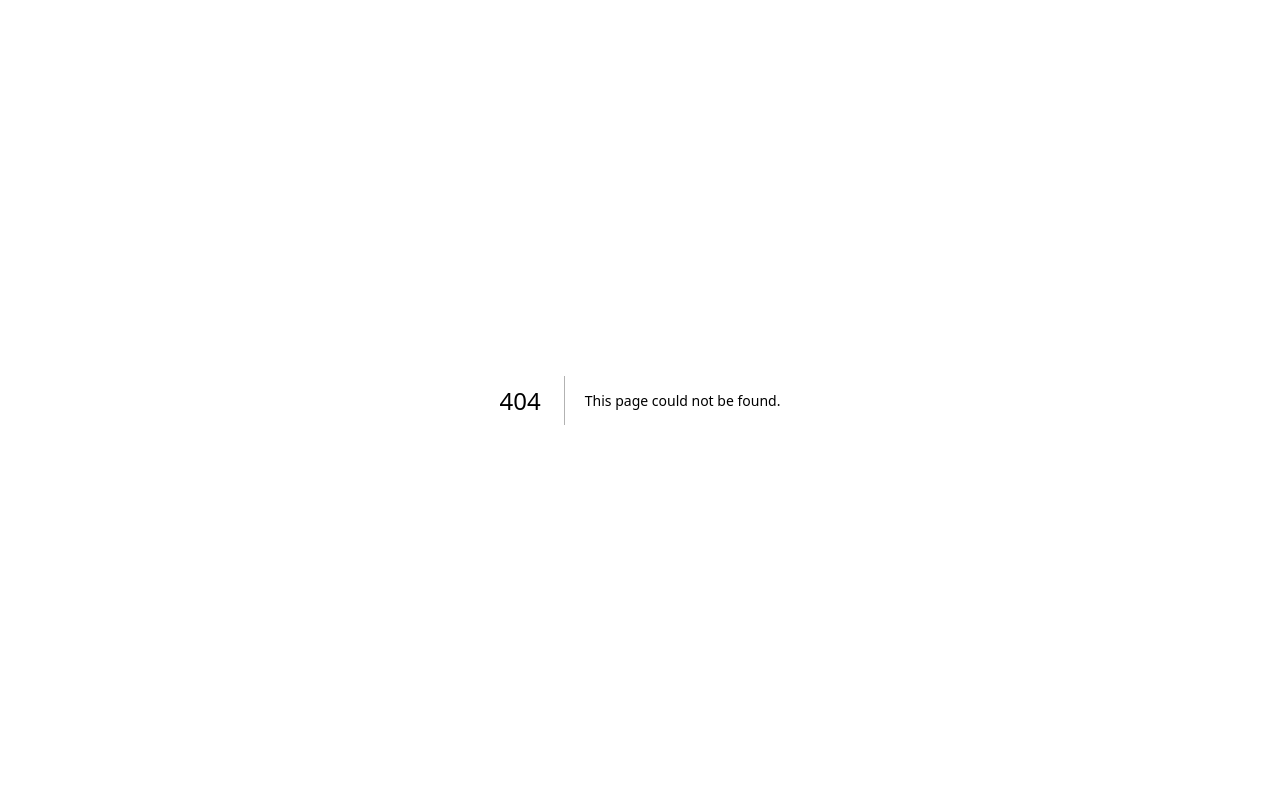
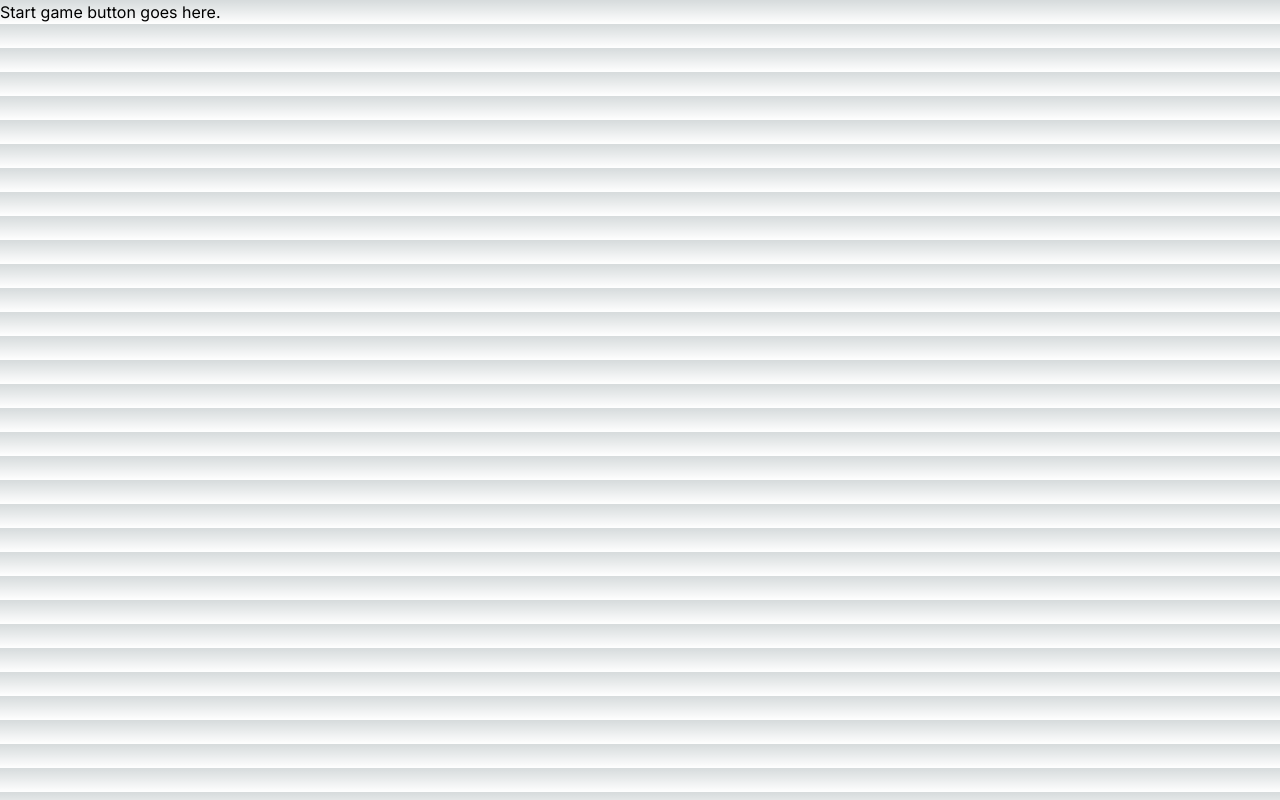
Before and after one commit to aidanhopper/leethoot, a Next.js app: page /host/start in a window 1280 px wide. Before the commit this address had no page. Built offline with nearby package versions, Linux system fonts and the light colour scheme.

Commit message:
Add host routes

```diff
--- /dev/null
+++ b/src/app/host/decks/page.js
@@ -0,0 +1,3 @@
+export default function Decks() {
+  return <>Put the list of decks here.</>
+}
--- /dev/null
+++ b/src/app/host/start/page.js
@@ -0,0 +1,3 @@
+export default function Decks() {
+  return <>Start game button goes here.</>
+}
```
Also changed, not shown: 1 other file (tests, documents, lock files or other folders).
